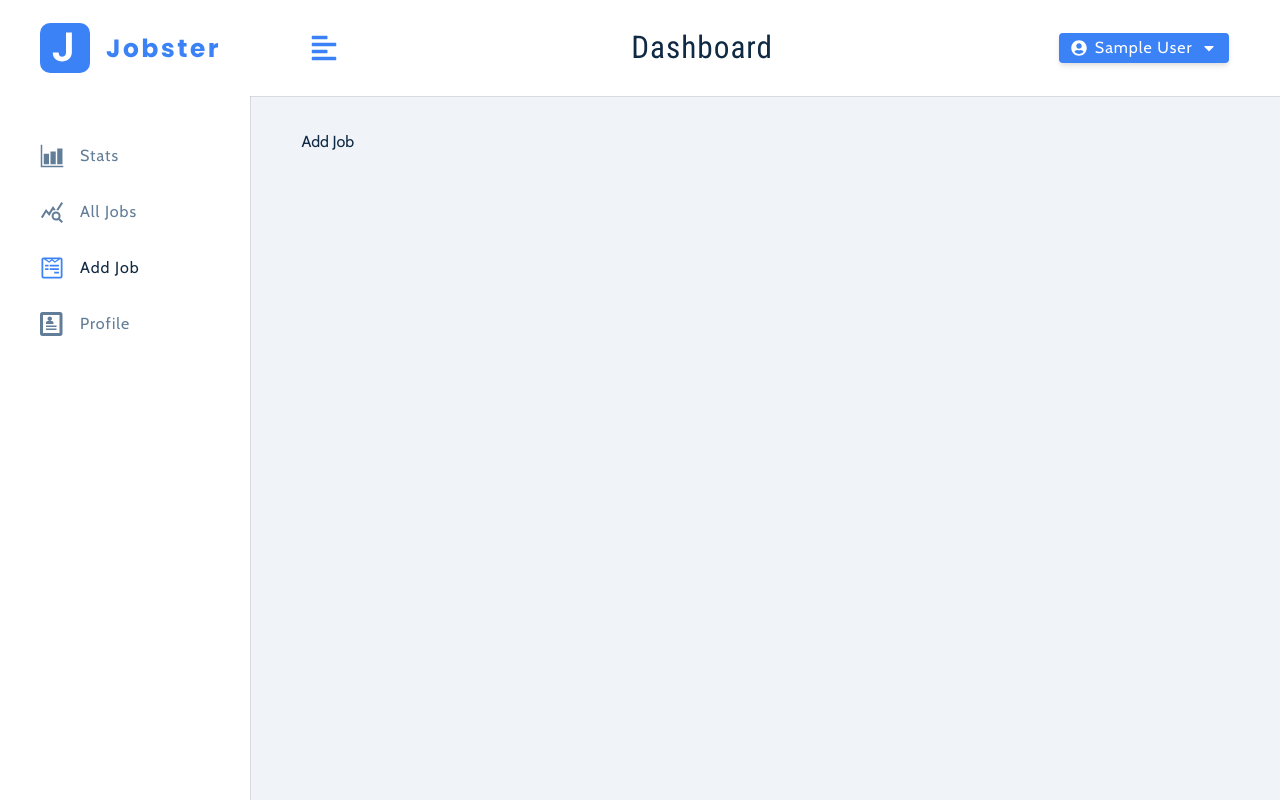
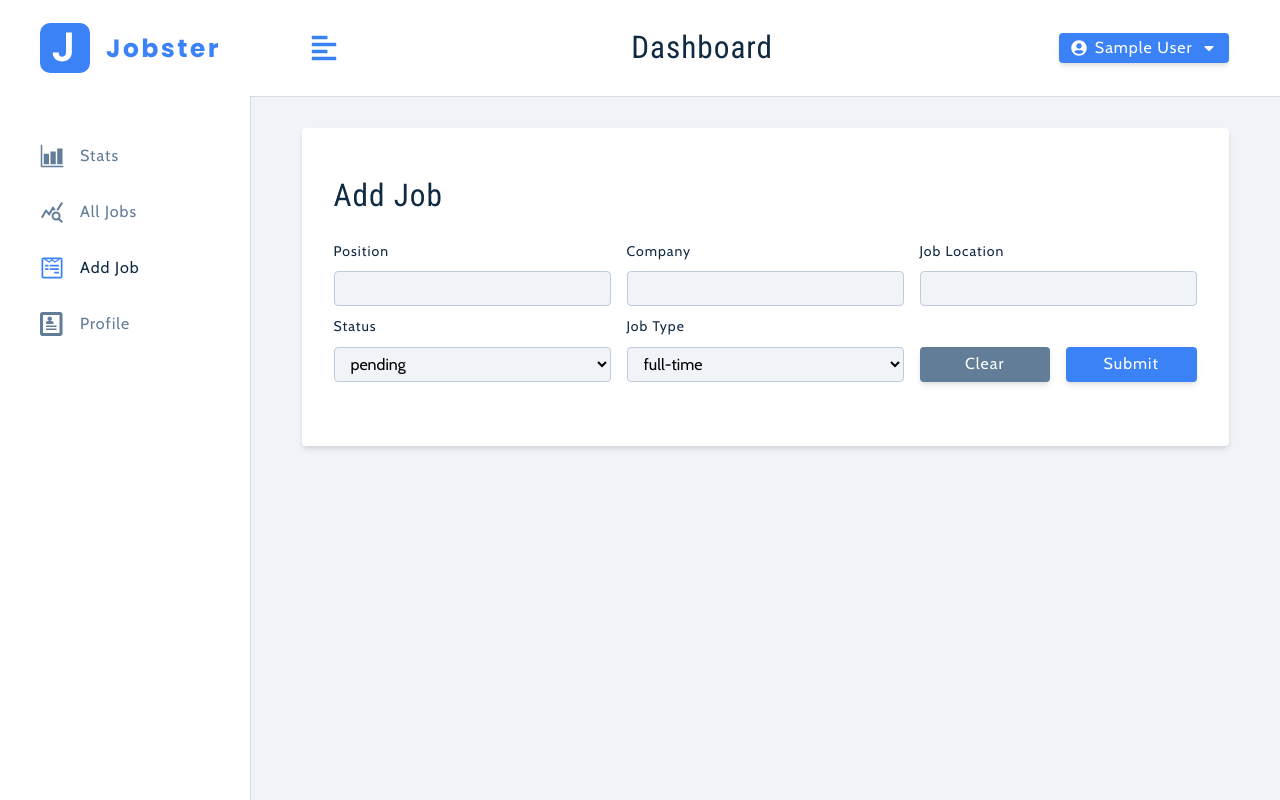
Before and after one commit to retardH/jobster-ts, a React (Vite) app: page /add-job in a window 1280 px wide. Built offline with nearby package versions, Linux system fonts and the light colour scheme; sample sign-in values are in the browser's storage.

Commit message:
job slice developing

```diff
--- a/src/components/FormRow.tsx
+++ b/src/components/FormRow.tsx
@@ -4,16 +4,23 @@ type FormRowProps = {
   type?: string;
   value: string;
   name: string;
-    handleChange: (e: React.ChangeEvent<HTMLInputElement | HTMLTextAreaElement>) => void;
-    labelText: string;
+  handleChange: (
+    e: React.ChangeEvent<HTMLInputElement | HTMLTextAreaElement>
+  ) => void;
+  labelText?: string;
 };
 
 const FormRow = ({
-                     type = 'text', value, handleChange, labelText, name,
+  type = 'text',
+  value,
+  handleChange,
+  labelText,
+  name,
 }: FormRowProps) => {
-    return (<div className="form-row">
+  return (
+    <div className="form-row">
       <label htmlFor={name} className="form-label">
-                {labelText}
+        {labelText || name}
       </label>
       <input
         autoComplete={name}
@@ -23,7 +30,8 @@ const FormRow = ({
         value={value}
         onChange={handleChange}
       />
-        </div>);
+    </div>
+  );
 };
 
 export default FormRow;
--- /dev/null
+++ b/src/components/FormRowSelect.tsx
@@ -0,0 +1,39 @@
+type FormRowSelectProps = {
+  handleChange: any;
+  options: any[];
+  labelText?: string;
+  name: string;
+  value: string;
+};
+
+const FormRowSelect = ({
+  handleChange,
+  options,
+  labelText,
+  name,
+  value,
+}: FormRowSelectProps) => {
+  return (
+    <div className="form-row">
+      <label htmlFor={name} className="form-label">
+        {labelText || name}
+      </label>
+      <select
+        name={name}
+        value={value}
+        onChange={handleChange}
+        className="form-select"
+      >
+        {options.map((itemValue, index) => {
+          return (
+            <option key={index} value={itemValue}>
+              {itemValue}
+            </option>
+          );
+        })}
+      </select>
+    </div>
+  );
+};
+
+export default FormRowSelect;
--- /dev/null
+++ b/src/features/jobs/jobsSlice.ts
@@ -0,0 +1,30 @@
+import { createSlice } from "@reduxjs/toolkit";
+import { IJobSlice, JobsStateChangeAction } from "../../types";
+
+const initialState: IJobSlice = {
+    isLoading: false,
+    position: '',
+    company: '',
+    jobLocation: '',
+    jobTypeOptions: ['full-time', 'part-time', 'remote', 'internship'],
+    jobType: 'full-time',
+    statusOptions: ['interview', 'declined', 'pending'],
+    status: 'pending',
+    isEditing: false,
+    editJobId: '',
+  };
+
+
+export const jobsSlice = createSlice({
+    name: 'jobs',
+    initialState,
+    reducers: {
+        handleJobsInputChange: (state, { payload }: {payload: JobsStateChangeAction}) => {
+            state = {...state, ...payload}
+        }
+    }
+})
+
+export const { handleJobsInputChange } = jobsSlice.actions;
+
+export default jobsSlice.reducer;
--- a/src/features/store.ts
+++ b/src/features/store.ts
@@ -1,10 +1,12 @@
 import { configureStore } from '@reduxjs/toolkit';
 import userSlice from './user/userSlice';
+import jobsSlice from './jobs/jobsSlice';
 
 
 export const store = configureStore({
     reducer: {
         user: userSlice,
+        jobs: jobsSlice,
     }
 })
 
--- a/src/features/user/userSlice.ts
+++ b/src/features/user/userSlice.ts
@@ -1,10 +1,9 @@
 import {createAsyncThunk, createSlice} from '@reduxjs/toolkit';
-import {LoginPayload, RegisterPayload, UpdateUserPayload, User} from "../../types";
-import {requestInstance} from "../../utils/axios.ts";
+import {LoginPayload, UpdateUserPayload, User} from "../../types";
 import {toast} from "react-toastify";
 import {addUserToLocalStorage, getUserFromLocalStorage, removeUserFromLocalStorage} from '../../utils/storage.ts';
 import { RootState } from '../store.ts';
-import { AxiosHeaders } from 'axios';
+import { loginUserThunk, registerUserThunk, updateUserThunk } from './userThunk.ts';
 
 interface IUserSlice {
     isLoading: boolean;
@@ -19,45 +18,22 @@ const initialState: IUserSlice = {
 
 export const registerUser = createAsyncThunk(
     'user/registerUser',
-    async (user: RegisterPayload, thunkAPI) => {
-        try {
-            const response = await requestInstance.post('/auth/register', user);
-            return response.data;
-        } catch (err: any) {
-            return thunkAPI.rejectWithValue(err.response.data.msg);
-        }
+    async (user, thunkApi) => {
+        return registerUserThunk('auth/register', user, thunkApi)
     }
 );
 
 export const loginUser = createAsyncThunk(
     'user/loginUser',
     async (user: LoginPayload, thunkAPI) => {
-        try {
-            const response = await requestInstance.post('/auth/login', user);
-            return response.data;
-        } catch (err: any) {
-            return thunkAPI.rejectWithValue(err.response.data.msg);
-        }
+        return loginUserThunk('auth/login', user, thunkAPI);
     }
 );
 
 export const updateUser = createAsyncThunk<any, UpdateUserPayload, { state: RootState }>(
     'user/updateUser',
     async (user: any, thunkAPI) => {
-        try {
-            const response = await requestInstance.patch('auth/updateUser', user, {
-                headers: {
-                    // Authorization: `Bearer ${thunkAPI.getState()?.user.user?.token}`
-                }
-            })
-            return response.data;
-        } catch (err: any) {
-            if (err.response.status === 401) {
-                thunkAPI.dispatch(logoutUser());
-                return thunkAPI.rejectWithValue('Please log in again');
-            }
-            return thunkAPI.rejectWithValue(err.response.data.msg);
-        }
+        return updateUserThunk('auth/updateUser', user, thunkAPI);
     }
 )
 
--- /dev/null
+++ b/src/features/user/userThunk.ts
@@ -0,0 +1,39 @@
+import { ThunkApi } from "../../types";
+import { requestInstance } from "../../utils/axios";
+import { logoutUser } from "./userSlice";
+
+
+export const registerUserThunk = async (url: string, user: any, thunkAPI: ThunkApi) => {
+    try {
+      const resp = await requestInstance.post(url, user);
+      return resp.data;
+    } catch (error: any) {
+      return thunkAPI.rejectWithValue(error.response.data.msg);
+    }
+  };
+
+  export const loginUserThunk = async (url: string, user: any, thunkAPI: ThunkApi) => {
+    try {
+      const resp = await requestInstance.post(url, user);
+      return resp.data;
+    } catch (error: any) {
+      return thunkAPI.rejectWithValue(error.response.data.msg);
+    }
+  };
+
+  export const updateUserThunk = async (url: string, user: any, thunkAPI: ThunkApi) => {
+    try {
+        const response = await requestInstance.patch(url, user, {
+            headers: {
+                Authorization: `Bearer ${thunkAPI.getState()?.user?.user?.token}`
+            }
+        })
+        return response.data;
+    } catch (err: any) {
+        if (err.response.status === 401) {
+            thunkAPI.dispatch(logoutUser());
+            return thunkAPI.rejectWithValue('Please log in again');
+        }
+        return thunkAPI.rejectWithValue(err.response.data.msg);
+    }
+}
--- a/src/pages/dashboard/AddJob.tsx
+++ b/src/pages/dashboard/AddJob.tsx
@@ -1,7 +1,170 @@
+import { useSelector } from 'react-redux';
+import { AppDispatch, RootState } from '../../features/store';
+import { useDispatch } from 'react-redux';
+import styled from 'styled-components';
+import FormRow from '../../components/FormRow';
+import FormRowSelect from '../../components/FormRowSelect';
+import { handleJobsInputChange } from '../../features/jobs/jobsSlice';
+import { IJobSlice } from '../../types';
+
 const AddJob = () => {
-    return <div>
-        Add Job
-    </div>
+  const {
+    isLoading,
+    isEditing,
+    jobLocation,
+    jobType,
+    jobTypeOptions,
+    editJobId,
+    status,
+    statusOptions,
+    position,
+    company,
+  } = useSelector((state: RootState) => state.jobs);
+  const dispatch = useDispatch<AppDispatch>();
+
+  const handleSubmit = (e: React.FormEvent) => {
+    e.preventDefault();
+    console.log('submitted');
+  };
+
+  const handleJobInput = (
+    e: React.ChangeEvent<HTMLInputElement | HTMLTextAreaElement>
+  ) => {
+    console.log(e);
+    const name = e.target.name as keyof IJobSlice;
+    const value = e.target.value;
+    dispatch(handleJobsInputChange({ name, value }));
+  };
+  return (
+    <Wrapper>
+      <form className="form">
+        <h3>{isEditing ? 'edit job' : 'add job'}</h3>
+
+        <div className="form-center">
+          {/* position */}
+          <FormRow
+            type="text"
+            name="position"
+            value={position}
+            handleChange={handleJobInput}
+          />
+          {/* company */}
+          <FormRow
+            type="text"
+            name="company"
+            value={company}
+            handleChange={handleJobInput}
+          />
+          {/* location */}
+          <FormRow
+            type="text"
+            labelText="job location"
+            name="jobLocation"
+            value={jobLocation}
+            handleChange={handleJobInput}
+          />
+          {/* job status */}
+          <FormRowSelect
+            name="status"
+            value={status}
+            handleChange={handleJobInput}
+            options={statusOptions}
+          />
+          {/* job type */}
+          <FormRowSelect
+            name="jobType"
+            labelText="job type"
+            value={jobType}
+            handleChange={handleJobInput}
+            options={jobTypeOptions}
+          />
+          {/* btn container */}
+          <div className="btn-container">
+            <button
+              type="button"
+              className="btn btn-block clear-btn"
+              onClick={() => console.log('clear values')}
+            >
+              clear
+            </button>
+            <button
+              type="submit"
+              className="btn btn-block submit-btn"
+              onClick={handleSubmit}
+              disabled={isLoading}
+            >
+              submit
+            </button>
+          </div>
+        </div>
+      </form>
+    </Wrapper>
+  );
 };
 
 export default AddJob;
+
+const Wrapper = styled.section`
+  border-radius: var(--borderRadius);
+  width: 100%;
+  background: var(--white);
+  padding: 3rem 2rem 4rem;
+  box-shadow: var(--shadow-2);
+  h3 {
+    margin-top: 0;
+  }
+  .form {
+    margin: 0;
+    border-radius: 0;
+    box-shadow: none;
+    padding: 0;
+    max-width: 100%;
+    width: 100%;
+  }
+  .form-row {
+    margin-bottom: 0;
+  }
+  .form-center {
+    display: grid;
+    row-gap: 0.5rem;
+  }
+  .form-center button {
+    align-self: end;
+    height: 35px;
+    margin-top: 1rem;
+  }
+  .btn-container {
+    display: grid;
+    grid-template-columns: 1fr 1fr;
+    column-gap: 1rem;
+    align-self: flex-end;
+    margin-top: 0.5rem;
+    button {
+      height: 35px;
+    }
+  }
+  .clear-btn {
+    background: var(--grey-500);
+  }
+  .clear-btn:hover {
+    background: var(--black);
+  }
+  @media (min-width: 992px) {
+    .form-center {
+      grid-template-columns: 1fr 1fr;
+      align-items: center;
+      column-gap: 1rem;
+    }
+    .btn-container {
+      margin-top: 0;
+    }
+  }
+  @media (min-width: 1120px) {
+    .form-center {
+      grid-template-columns: 1fr 1fr 1fr;
+    }
+    .form-center button {
+      margin-top: 0;
+    }
+  }
+`;
```
Also changed, not shown: src/types/index.ts (+25 -1 lines), 1 other file (tests, documents, lock files or other folders). Lines whose indentation alone changed are shown as unchanged.
